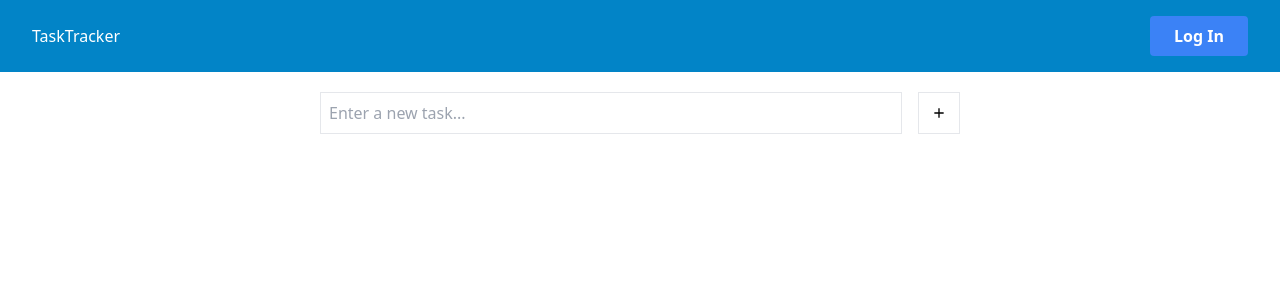
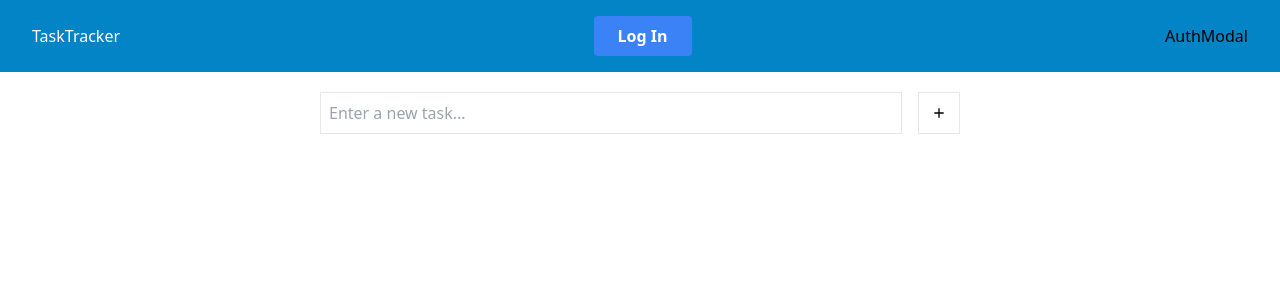
Before and after one commit to vikrantmalla/todoTracker, a React (Vite) app: page / in a window 1280 px wide. Both pictures are taken after a click on the button "Log In". Shown: the top 300 px of the page. Built offline with nearby package versions, Linux system fonts and the light colour scheme.

Commit message:
feat: show a authModel

```diff
--- /dev/null
+++ b/src/components/auth/AuthModal.tsx
@@ -0,0 +1,8 @@
+
+const AuthModal = () => {
+  return (
+    <div>AuthModal</div>
+  )
+}
+
+export default AuthModal
--- a/src/components/header.tsx
+++ b/src/components/header.tsx
@@ -1,11 +1,13 @@
-import { useDispatch } from "react-redux";
+import { useDispatch, useSelector } from "react-redux";
 import { setShowModal } from "../features/authSlice";
-import { AppDispatch } from "../app/store";
+import { AppDispatch, RootState } from "../app/store";
+import AuthModal from "./auth/AuthModal";
 
 const Header = () => {
     const dispatch = useDispatch<AppDispatch>();
 
     // modal open
+    const showModal = useSelector((state: RootState) => state.authReducer.showModal);
     const toggleModal = () => {
         dispatch(setShowModal(true));
     };
@@ -17,6 +19,7 @@ const Header = () => {
                 type="button" onClick={toggleModal}>
                 Log In
             </button>
+            {showModal ? <AuthModal /> : null}
         </div>
     )
 }
```
